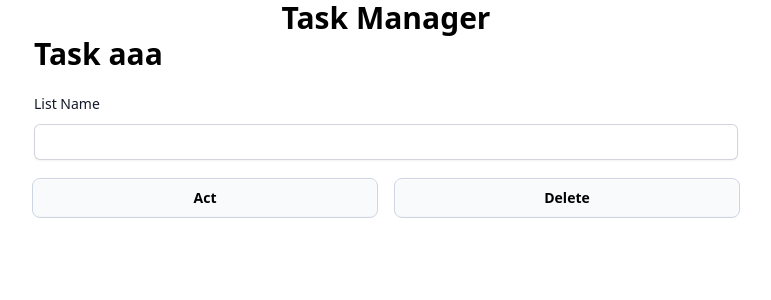
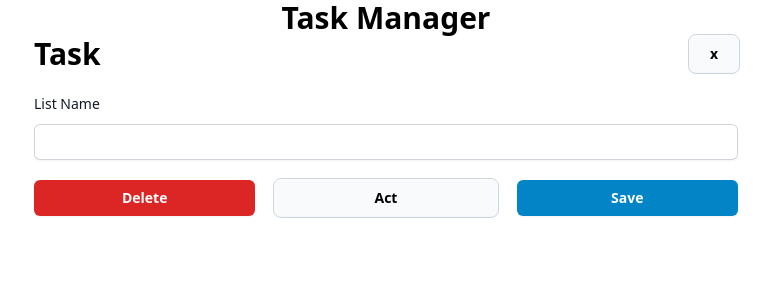
Before and after one commit to fernandorochaworld/task-manager, a React (Vite) app in the folder client/: page /task in a window 1280 px wide. Shown: the top 300 px of the page, without its empty margins (254-1025 px from the left). Built offline with nearby package versions, Linux system fonts and the light colour scheme.

Commit message:
Update: Page layouts updated.

```diff
--- a/client/src/pages/Task.jsx
+++ b/client/src/pages/Task.jsx
@@ -22,16 +22,25 @@ const Task = () => {
         dispatch(setTest('ABCDEFG'));
     }
 
+    function handleGoBack() {
+        navigate('/task-list');
+    }
+
     return (
-        <div className="flex flex-wrap gap-5">
-            <h1 className="tm-title">
-                Task { testValue || 'NoValue' }
-            </h1>
+        <form className="flex flex-wrap gap-5">
+            <div className="flex flex-1 justify-between">
+                <h1 className="tm-title text-start">
+                    Task
+                </h1>
+                <Button title="x" className="w-12" color="white" onClick={handleGoBack} />
+            </div>
+
             <Input type="text" name="name" title="List Name"  />
+
+            <Button title="Delete" className="flex-1" styleType="danger" onClick={handleGoBack} />
             <Button title="Act" className="flex-1" onClick={handleClick} />
-            {/* <Button title="Save" className="flex-1" onClick={() => navigate('/')} /> */}
-            <Button title="Delete" className="flex-1" onClick={() => navigate('/')} />
-        </div>
+            <Button title="Save" type="submit" className="flex-1" styleType="primary" onClick={handleGoBack} />
+        </form>
     )
 };
 
--- a/client/src/pages/TaskList.jsx
+++ b/client/src/pages/TaskList.jsx
@@ -1,18 +1,55 @@
-import { redirect, useNavigate } from "react-router-dom";
+import { redirect, useNavigate, useParams } from "react-router-dom";
 import Button from "../components/Button";
 import Input from "../components/Input";
+import { useDispatch, useSelector } from "react-redux";
+import { addTaskList, setSelectedTaskList } from "../reducers/taskManagerReducer";
+import { useState } from "react";
+
+const taskListInitialData = {
+    id: '',
+    name: '',
+    tasks: [],
+};
 
 const TaskList = () => {
+    const taskList = useSelector(state => state.taskManager.selectedTaskList);
+    const { id } = useParams();
+
+    const dispatch = useDispatch();
     const navigate = useNavigate();
+    const [data, setData] = useState(taskList || taskListInitialData);
+
+    function handleGoBack() {
+        navigate('/');
+    }
+
+    function handleFieldChang(e) {
+        setData({
+            ...data,
+            [e.target.name]: e.target.value
+        })
+    }
+
+
+    const handleClickSave = () => {
+        data.id = data.id ?? data.name;
+        dispatch(addTaskList(data));
+        dispatch(setSelectedTaskList(null));
+        navigate('/')
+    }
+
     return (
-        <div className="flex flex-wrap gap-5">
-            <h1 className="tm-title">
-                Task List
-            </h1>
-            <Input type="text" name="name" title="List Name"  />
+        <form className="flex flex-wrap gap-5">
+            <div className="flex flex-1 justify-between">
+                <h1 className="tm-title text-start">
+                    Task List
+                </h1>
+                <Button title="x" className="w-12" onClick={handleGoBack} />
+            </div>
+            <Input type="text" name="name" title="List Name" value={data.name} onChange={handleFieldChang} />
             <Button title="Add New Task" className="flex-1" onClick={() => navigate('/task')} />
-            <Button title="Save" className="flex-1" onClick={() => navigate('/')} />
-        </div>
+            <Button title="Save" type="submit" styleType="primary" className="flex-1" onClick={handleClickSave} />
+        </form>
     )
 };
 
--- a/client/src/pages/TaskListIndex.jsx
+++ b/client/src/pages/TaskListIndex.jsx
@@ -1,12 +1,20 @@
 import { redirect, useNavigate } from "react-router-dom";
 import Button from "../components/Button";
-import Input from "../components/Input";
+import { useDispatch, useSelector } from "react-redux";
+import { setSelectedTaskList } from "../reducers/taskManagerReducer";
 
 const TaskListIndex = () => {
     const navigate = useNavigate();
+    const dispatch = useDispatch();
+    const taskListIndex = useSelector(state => state.taskManager.taskListIndex);
+    function handleSelectTaskList(taskList) {
+        console.log(taskList);
+        dispatch(setSelectedTaskList(taskList));
+        navigate('/task-list');
+    }
     return (
         <div className="flex flex-col gap-5">
-            <h1 className="tm-title">
+            <h1 className="tm-title text-start">
                 Task List Index
             </h1>
 
@@ -16,12 +24,12 @@ const TaskListIndex = () => {
                 * Click on a item to open and edit it.
 
                 <ul>
-                    <li>Priorities for the day</li>
-                    <li>Sprint 1</li>
-                    <li>Sprint 2</li>
-                    <li>Sprint 3</li>
-                    <li>Sprint 4</li>
-                    <li>Sprint 5</li>
+                    {taskListIndex.map(taskList => (
+                        <li className="flex justify-between items-center m-2 odd:bg-gray-100 even:bg-gray-50">
+                            {taskList.name}
+                            <Button className="w-28" title="Select ✔️" onClick={() => handleSelectTaskList(taskList)}></Button>
+                        </li>
+                    ))}
                 </ul>
             </div>
         </div>
@@ -29,3 +37,5 @@ const TaskListIndex = () => {
 };
 
 export default TaskListIndex;
+
+// ➕ ✖️ ✔️ ❌
```
